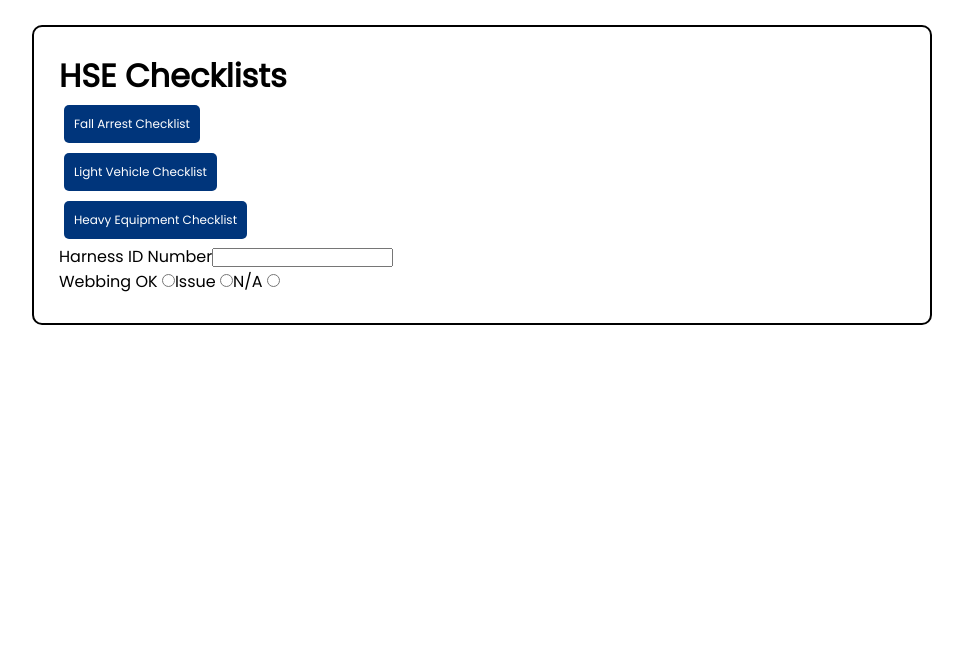
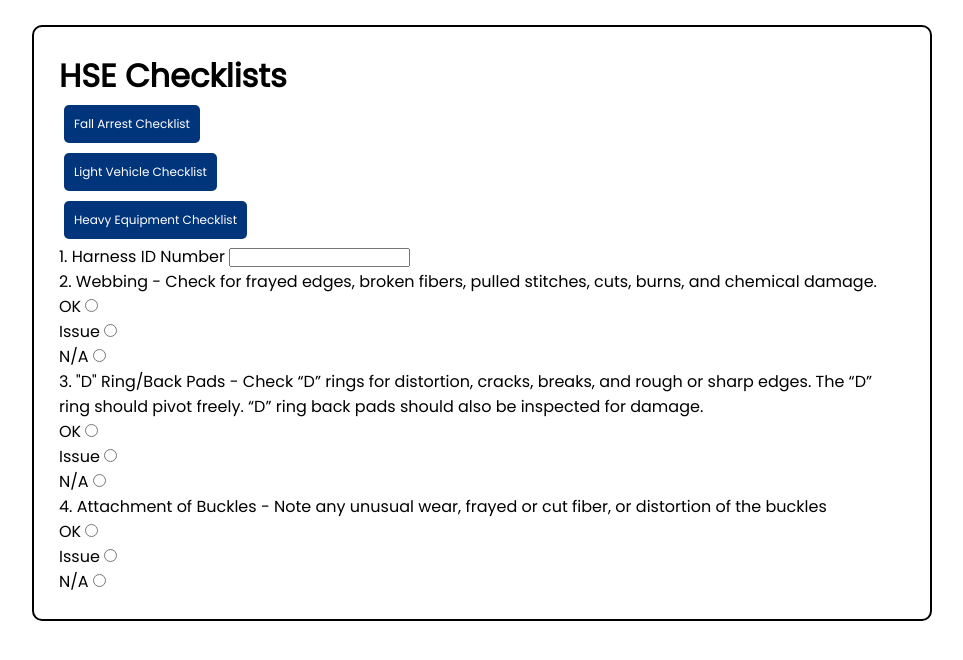
Before and after one commit to kbaillieul/checklist-project, a React (Create React App) app: page / in a window 1280 px wide. Shown: the top 660 px of the page, without its empty margins (158-1121 px from the left). Built offline with nearby package versions, Linux system fonts and the light colour scheme.

Commit message:
Added checklist items

```diff
--- a/src/components/FAChecklist.jsx
+++ b/src/components/FAChecklist.jsx
@@ -4,11 +4,13 @@ import { useState } from "react";
 const FAChecklist = () => {
   const [hNum, setHNum] = useState("");
   const [web, setWeb] = useState("");
+  const [dRing, setDRing] = useState("");
+  const [buckles, setBuckles] = useState("");
   return (
     <div>
       <form className="form">
         <div className="form-control">
-          <label>Harness ID Number</label>
+          <label>1. Harness ID Number{"  "}</label>
           <input
             type="text"
             value={hNum}
@@ -16,7 +18,11 @@ const FAChecklist = () => {
           ></input>
         </div>
         <div className="form-control">
-          <label>Webbing </label>
+          <label>
+            2. Webbing - Check for frayed edges, broken fibers, pulled stitches,
+            cuts, burns, and chemical damage.
+          </label>
+          <div></div>
           OK{" "}
           <input
             onChange={(e) => setWeb(e.target.value)}
@@ -25,6 +31,7 @@ const FAChecklist = () => {
             name="OK"
             checked={web === "OK"}
           ></input>
+          <div></div>
           Issue{" "}
           <input
             onChange={(e) => setWeb(e.target.value)}
@@ -33,6 +40,7 @@ const FAChecklist = () => {
             name="Issue"
             checked={web === "Issue"}
           ></input>
+          <div></div>
           N/A{" "}
           <input
             onChange={(e) => setWeb(e.target.value)}
@@ -42,6 +50,74 @@ const FAChecklist = () => {
             checked={web === "NA"}
           ></input>
         </div>
+        <div className="form-control">
+          <label>
+            3. "D" Ring/Back Pads - Check “D” rings for distortion, cracks,
+            breaks, and rough or sharp edges. The “D” ring should pivot freely.
+            “D” ring back pads should also be inspected for damage.{" "}
+          </label>
+          <div></div>
+          OK{" "}
+          <input
+            onChange={(e) => setDRing(e.target.value)}
+            type="radio"
+            value="OK"
+            name="OK"
+            checked={dRing === "OK"}
+          ></input>
+          <div></div>
+          Issue{" "}
+          <input
+            onChange={(e) => setDRing(e.target.value)}
+            type="radio"
+            value="Issue"
+            name="Issue"
+            checked={dRing === "Issue"}
+          ></input>
+          <div></div>
+          N/A{" "}
+          <input
+            onChange={(e) => setDRing(e.target.value)}
+            type="radio"
+            value="NA"
+            name="NA"
+            checked={dRing === "NA"}
+          ></input>
+          <div></div>
+        </div>
+        <div className="form-control">
+          <label>
+            4. Attachment of Buckles - Note any unusual wear, frayed or cut
+            fiber, or distortion of the buckles
+          </label>
+          <div></div>
+          OK{" "}
+          <input
+            onChange={(e) => setBuckles(e.target.value)}
+            type="radio"
+            value="OK"
+            name="OK"
+            checked={buckles === "OK"}
+          ></input>
+          <div></div>
+          Issue{" "}
+          <input
+            onChange={(e) => setBuckles(e.target.value)}
+            type="radio"
+            value="Issue"
+            name="Issue"
+            checked={buckles === "Issue"}
+          ></input>
+          <div></div>
+          N/A{" "}
+          <input
+            onChange={(e) => setBuckles(e.target.value)}
+            type="radio"
+            value="NA"
+            name="NA"
+            checked={buckles === "NA"}
+          ></input>
+        </div>
       </form>
     </div>
   );
```
